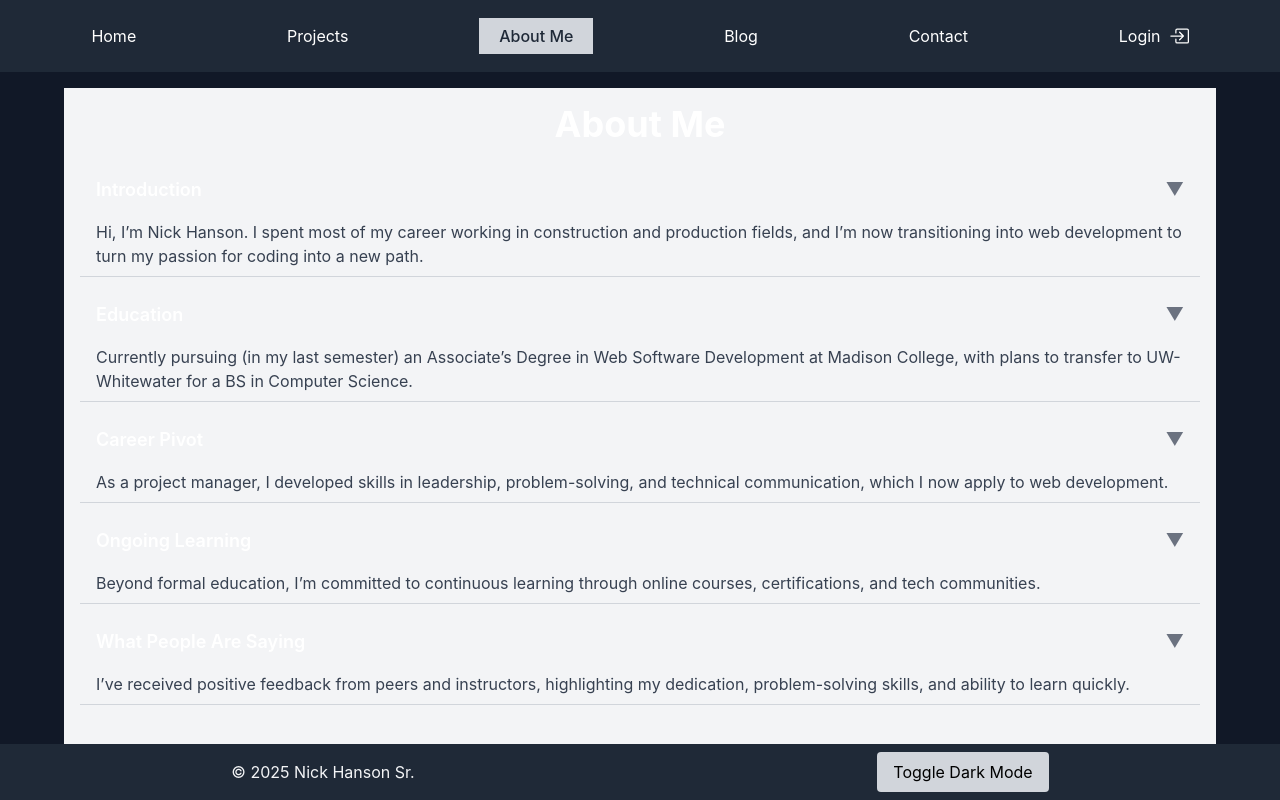
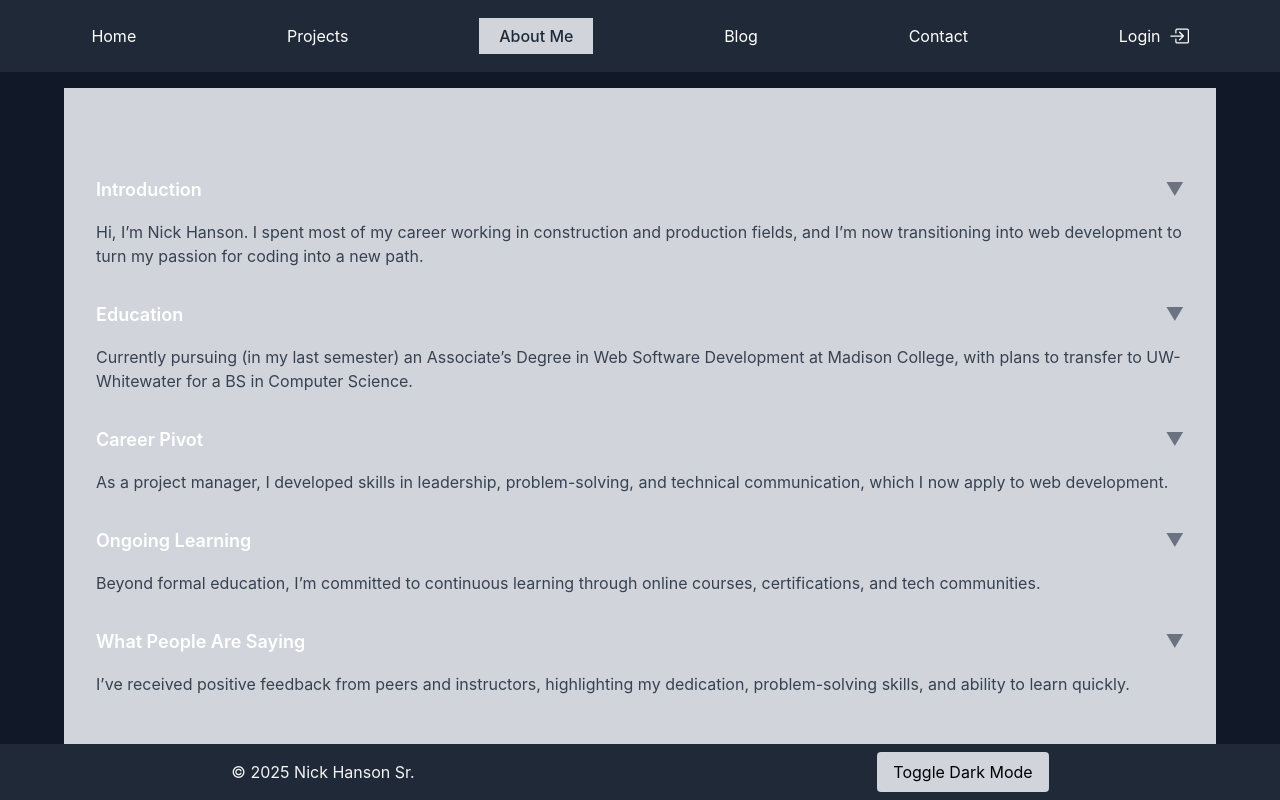
Before and after one commit to ArchILLtect/nh-showcase-site, a React (Create React App) app: page /about in a window 1280 px wide. Shown: the top 800 px of the page. Built offline with nearby package versions, Linux system fonts and the light colour scheme.

Commit message:
fix: bad dark toggle colors

```diff
--- a/src/pages/AboutMe.jsx
+++ b/src/pages/AboutMe.jsx
@@ -54,8 +54,8 @@ const AboutMe = () => {
   };
 
   return (
-    <div className="bg-gray-100 dark:bg-gray-600 xl:max-w-6xl lg:max-w-4xl mx-auto p-4">
-      <h1 className="dark:text-gray-100 text-4xl font-bold text-center mb-6">About Me</h1>
+    <div className="bg-gray-300 dark:bg-gray-600 xl:max-w-6xl lg:max-w-4xl mx-auto p-4">
+      <h1 className="text-gray-300 dark:text-gray-900 text-4xl font-bold text-center mb-6">About Me</h1>
       {sections.map((section, index) => (
         <div key={index} className="dark:bg-gray-300 mb-4 border-b border-gray-300 dark:border-gray-800">
           <button
```
